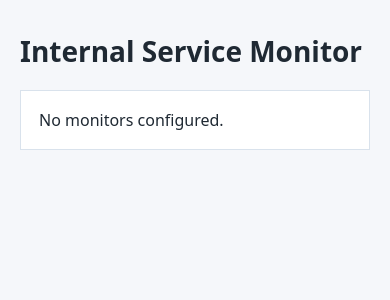
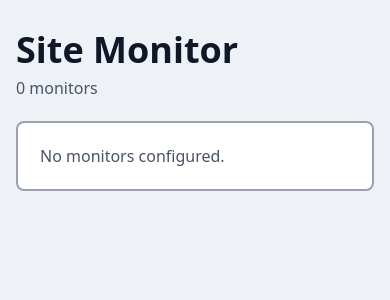
Before and after one commit to mstrugarevic1/aws-ecs-site-monitor, a FastAPI app: page / in a window 390 px wide. Shown: the top 300 px of the page. Run offline with FastAPI, Linux system fonts and the light colour scheme.

Commit message:
Improve dashboard UI

```diff
--- a/app/templates/dashboard.html
+++ b/app/templates/dashboard.html
@@ -3,22 +3,152 @@
   <head>
     <meta charset="utf-8">
     <meta name="viewport" content="width=device-width, initial-scale=1">
-    <title>Service Monitor</title>
+    <title>Site Monitor</title>
     <style>
-      body { margin: 0; font-family: system-ui, sans-serif; color: #1f2933; background: #f5f7fa; }
-      main { max-width: 1040px; margin: 0 auto; padding: 32px 20px; }
-      h1 { margin: 0 0 20px; font-size: 28px; }
-      table { width: 100%; border-collapse: collapse; background: white; border: 1px solid #d9e2ec; }
-      th, td { padding: 12px; border-bottom: 1px solid #d9e2ec; text-align: left; font-size: 14px; }
-      th { background: #eef2f7; font-weight: 700; }
-      .empty { padding: 18px; background: white; border: 1px solid #d9e2ec; }
-      .status { font-weight: 700; }
+      :root {
+        color-scheme: light;
+        --bg: #eef2f6;
+        --panel: #ffffff;
+        --text: #101828;
+        --muted: #475467;
+        --line: #98a2b3;
+        --head: #dbe4ef;
+        --up: #027a48;
+        --up-bg: #d1fadf;
+        --down: #b42318;
+        --down-bg: #fee4e2;
+        --unknown: #344054;
+        --unknown-bg: #eaecf0;
+      }
+      body {
+        margin: 0;
+        font-family: system-ui, sans-serif;
+        color: var(--text);
+        background: var(--bg);
+        font-size: 16px;
+      }
+      main {
+        max-width: 1240px;
+        margin: 0 auto;
+        padding: 44px 24px;
+      }
+      .header {
+        display: flex;
+        align-items: end;
+        justify-content: space-between;
+        gap: 16px;
+        margin-bottom: 22px;
+      }
+      h1 {
+        margin: 0;
+        font-size: 36px;
+        line-height: 1.2;
+      }
+      .count {
+        color: var(--muted);
+        font-size: 16px;
+        white-space: nowrap;
+      }
+      .table-wrap {
+        overflow-x: auto;
+        background: var(--panel);
+        border: 2px solid var(--line);
+        border-radius: 8px;
+        box-shadow: 0 2px 6px rgb(16 24 40 / 12%);
+      }
+      table {
+        width: 100%;
+        min-width: 980px;
+        border-collapse: collapse;
+      }
+      th, td {
+        padding: 18px 20px;
+        border-bottom: 1px solid var(--line);
+        text-align: left;
+        font-size: 16px;
+        vertical-align: middle;
+      }
+      th {
+        background: var(--head);
+        color: #182230;
+        font-size: 14px;
+        font-weight: 700;
+        text-transform: uppercase;
+      }
+      tr:last-child td {
+        border-bottom: 0;
+      }
+      .url {
+        color: var(--muted);
+        overflow-wrap: anywhere;
+      }
+      .status {
+        display: inline-flex;
+        align-items: center;
+        gap: 10px;
+        min-width: 112px;
+        padding: 8px 12px;
+        border: 1px solid currentColor;
+        font-size: 16px;
+        font-weight: 800;
+      }
+      .status::before {
+        font-size: 18px;
+        line-height: 1;
+      }
+      .status-up {
+        color: var(--up);
+        background: var(--up-bg);
+      }
+      .status-up::before {
+        content: "↑";
+      }
+      .status-down {
+        color: var(--down);
+        background: var(--down-bg);
+      }
+      .status-down::before {
+        content: "↓";
+      }
+      .status-unknown {
+        color: var(--unknown);
+        background: var(--unknown-bg);
+      }
+      .status-unknown::before {
+        content: "?";
+      }
+      .muted {
+        color: var(--muted);
+      }
+      .empty {
+        padding: 22px;
+        background: var(--panel);
+        border: 2px solid var(--line);
+        border-radius: 8px;
+        color: var(--muted);
+        font-size: 16px;
+      }
+      @media (max-width: 640px) {
+        main {
+          padding: 28px 16px;
+        }
+        .header {
+          display: block;
+        }
+        .count {
+          margin-top: 6px;
+        }
+      }
     </style>
   </head>
   <body>
     <main>
-      <h1>Internal Service Monitor</h1>
+      <div class="header">
+        <h1>Site Monitor</h1>
+        <div class="count">{{ monitors|length }} monitors</div>
+      </div>
       {% if monitors %}
+        <div class="table-wrap">
           <table>
             <thead>
               <tr>
@@ -27,22 +157,33 @@
                 <th>Expected</th>
                 <th>Status</th>
                 <th>Failures</th>
+                <th>Last Checked</th>
                 <th>Enabled</th>
               </tr>
             </thead>
             <tbody>
               {% for monitor in monitors %}
                 <tr>
-                <td>{{ monitor.name }}</td>
-                <td>{{ monitor.url }}</td>
+                  <td><strong>{{ monitor.name }}</strong></td>
+                  <td class="url">{{ monitor.url }}</td>
                   <td>{{ monitor.expected_status }}</td>
-                <td class="status">{{ monitor.status }}</td>
+                  <td>
+                    <span class="status status-{{ monitor.status|lower }}">{{ monitor.status }}</span>
+                  </td>
                   <td>{{ monitor.consecutive_failures }}</td>
-                <td>{{ monitor.enabled }}</td>
+                  <td class="muted">
+                    {% if monitor.last_checked_at %}
+                      {{ monitor.last_checked_at.strftime("%Y-%m-%d %H:%M:%S UTC") }}
+                    {% else %}
+                      Never
+                    {% endif %}
+                  </td>
+                  <td>{{ "Yes" if monitor.enabled else "No" }}</td>
                 </tr>
               {% endfor %}
             </tbody>
           </table>
+        </div>
       {% else %}
         <div class="empty">No monitors configured.</div>
       {% endif %}
```
Lines whose indentation alone changed are shown as unchanged.
